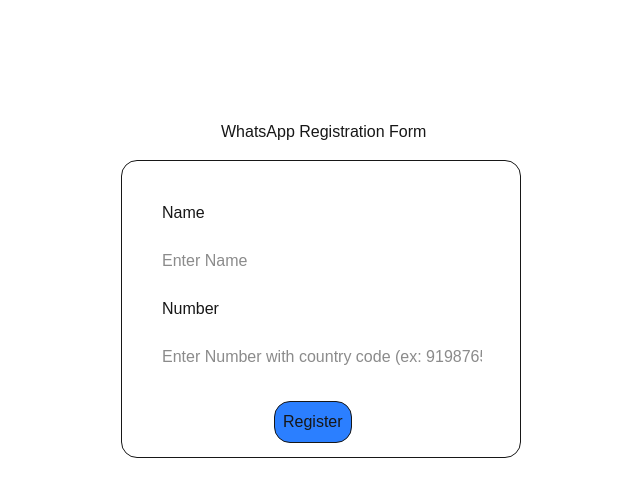
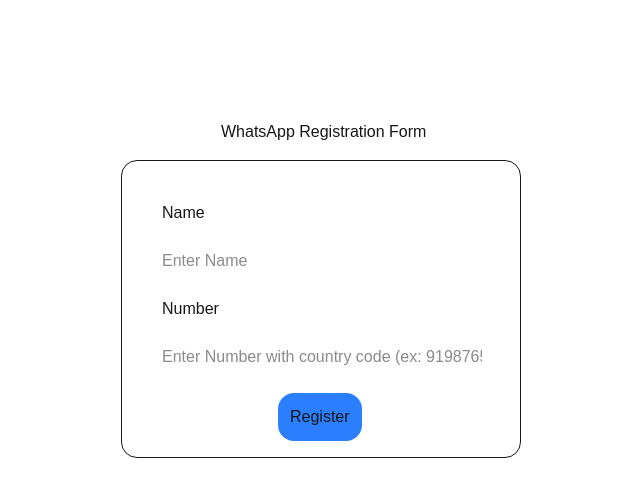
Before and after one commit to swapnil-meshram-09/next_js, a Next.js app in the folder Documents/Desktop/Next_JS/form/: page / in a window 1280 px wide. Shown: the top 496 px of the page, without its empty margins (419-1059 px from the left). Built offline with nearby package versions, Linux system fonts and the light colour scheme.

Commit message:
new commit

```diff
--- a/Documents/Desktop/Next_JS/form/src/app/page.js
+++ b/Documents/Desktop/Next_JS/form/src/app/page.js
@@ -34,7 +34,7 @@ export default function Home() {
         <label>Number</label><br /><br />
         <input placeholder="Enter Number with country code (ex: 919876543210)" value={phone} onChange={(e) => setPhone(e.target.value)} required className="absolute w-80" />
         <br /><br /><br />
-        <button type="submit" disabled={loading} className="border-1 rounded-2xl absolute left-38 top-60 p-2 bg-blue-500">{loading ? "Registering..." : "Register"}</button>
+        <button type="submit" disabled={loading} className=" rounded-2xl absolute left-39 top-58 p-3 bg-blue-500">{loading ? "Registering..." : "Register"}</button>
       </form>
     </div>
   );
```
